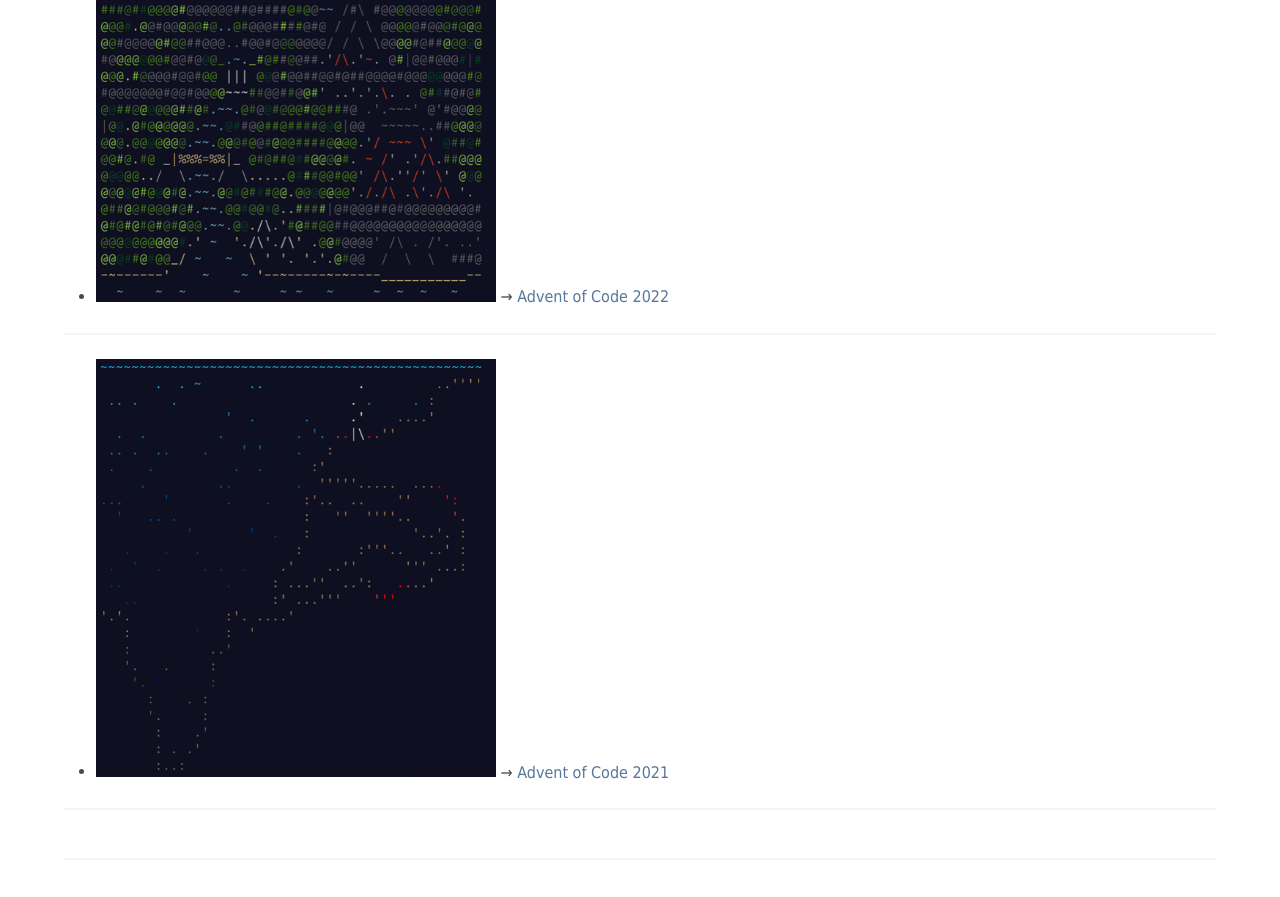
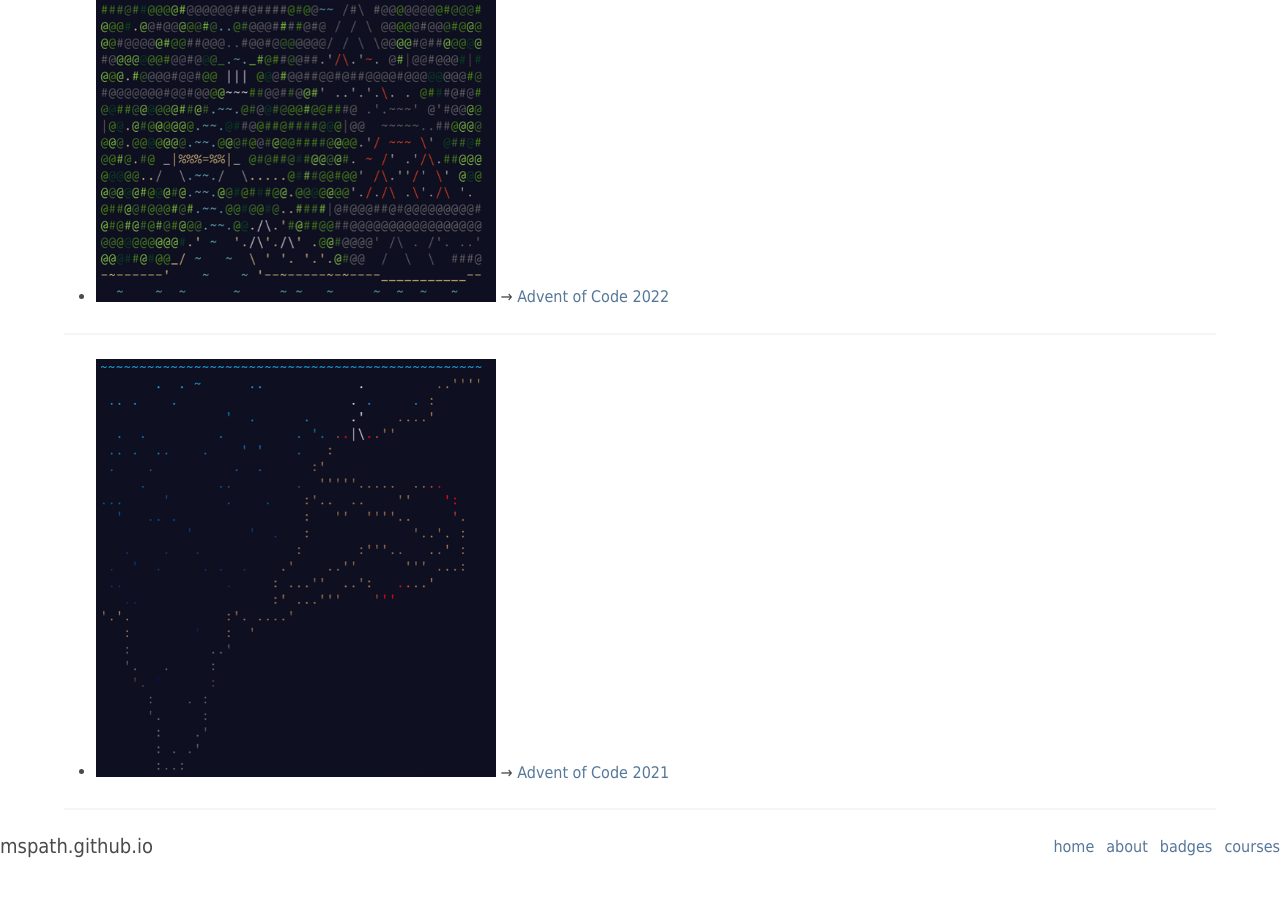
Before and after one commit to mspath/mspath.github.io, a Jekyll site: the page built from index.md, in a window 1280 px wide and 900 px high, scrolled down 1107 px. Shown: the top 897 px of the window. Built offline with Jekyll 4.4.1, drawn with Linux system fonts in a browser that asks for light colours; our own code applies the rules of GitHub Pages for plain Markdown files; after the commit the page ends 1982 px from its top, so only the background shows below that.

Commit message:
update bulma

```diff
--- a/_includes/footer.html
+++ b/_includes/footer.html
@@ -1,6 +1,21 @@
 
 <!-- includes: footer.html -->
-<footer class="container">
-<hr>
+<footer class="level">
+  <!-- Left side -->
+  <div class="level-left">
+    <div class="level-item">
+      <p class="subtitle is-5">
+        mspath.github.io
+      </p>
+    </div>
+  </div>
+
+    <!-- Right side -->
+    <div class="level-right">
+        <p class="level-item"><a href="/">home</a></p>
+        <p class="level-item"><a href="/about">about</a></p>
+        <p class="level-item"><a href="/courses/badges.html">badges</a></p>
+        <p class="level-item"><a href="/courses/android.html">courses</a></p>
+      </div>
 </footer>
 <!-- /includes: footer.html -->
--- a/_includes/head.html
+++ b/_includes/head.html
@@ -2,8 +2,7 @@
 <head>
 <meta charset="utf-8">
 <meta name="viewport" content="width=device-width, initial-scale=1">
-<link rel="stylesheet" href="https://cdnjs.cloudflare.com/ajax/libs/bulma/0.7.5/css/bulma.min.css">
-<!-- <link rel="stylesheet" href="/assets/css/bulma.min.css"> -->
+<link rel="stylesheet" href="https://cdnjs.cloudflare.com/ajax/libs/bulma/0.9.0/css/bulma.min.css">
 {%- include mystyles.html -%}
 </head>
 <!-- /includes: head.html -->
```
